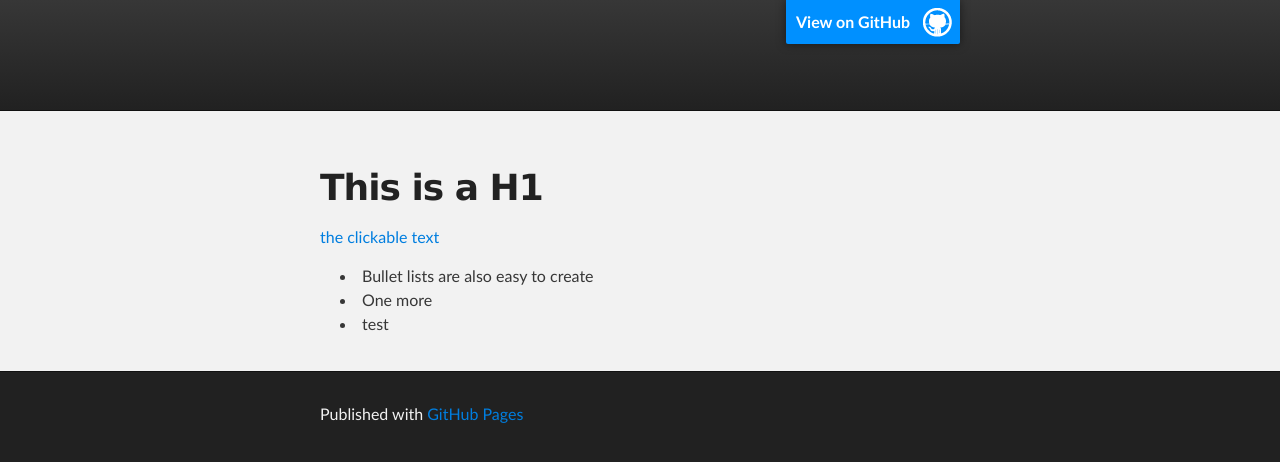
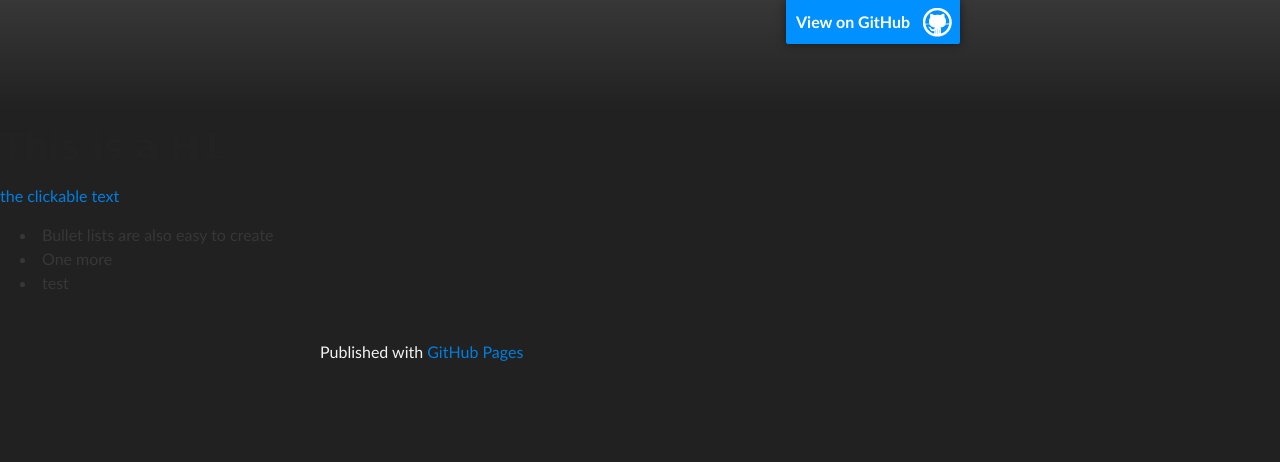
Before and after one commit to nigelkelly/nigelkelly.github.io, a Jekyll site: the page built from demo.markdown, in a window 1280 px wide. Shown: the top 462 px of the page. Built offline with Jekyll 4.4.1, drawn with Linux system fonts in a browser that asks for light colours.

Commit message:
layout refine

```diff
--- a/_layouts/default.html
+++ b/_layouts/default.html
@@ -19,11 +19,10 @@
         </header>
     </div>
 
-	<div id="main_content_wrap" class="outer">
-		<section id="main_content" class="inner">
+
+		<section>
 			{{content}}
 		</section>
-	</div>
 
 	<!-- FOOTER  -->
 	<div id="footer_wrap" class="outer">
```
